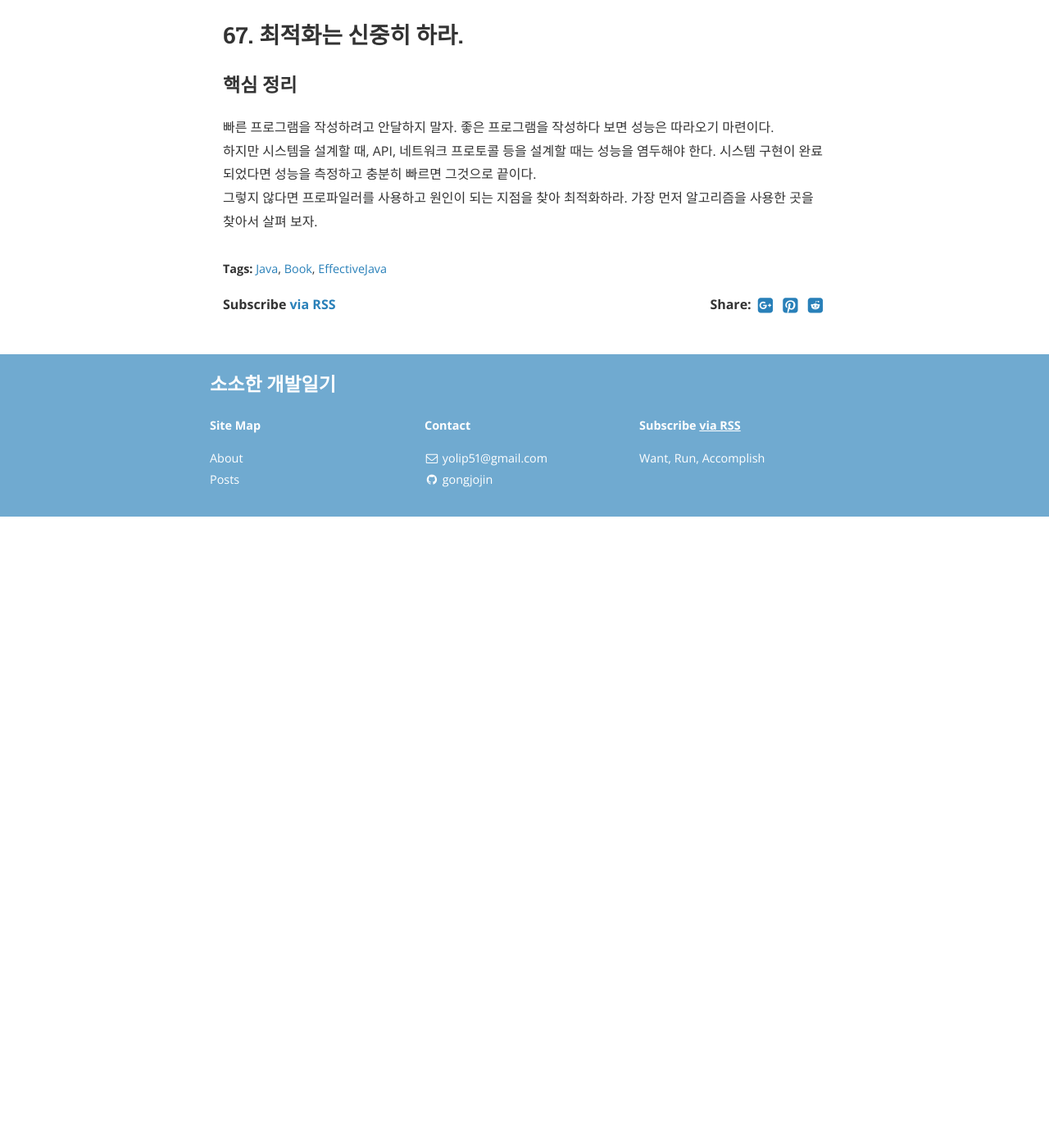
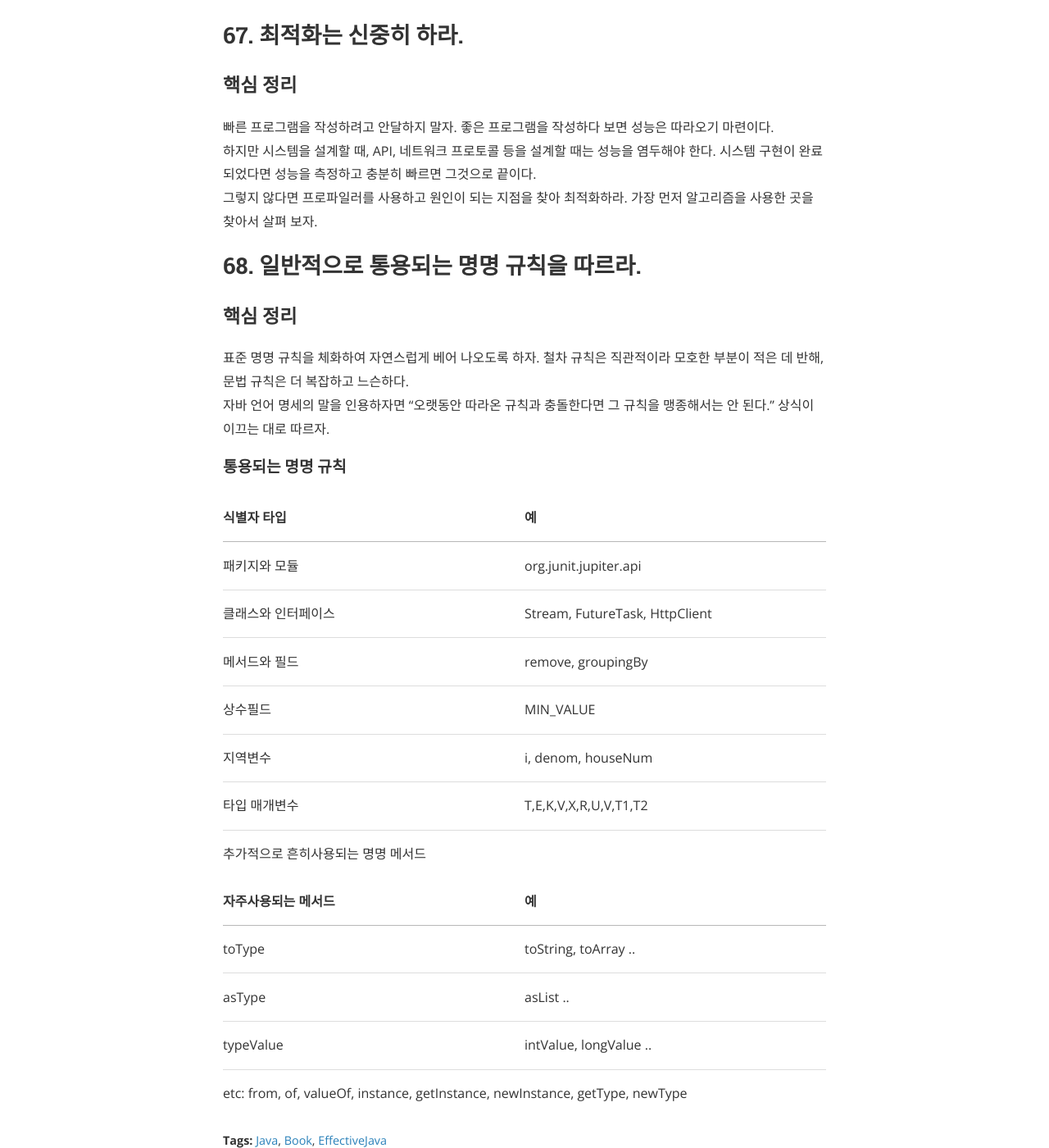
Before and after one commit to gonghojin/gonghojin.github.io, a Jekyll site: the page built from _posts/book/java/effectiveJava/2019-11-23-effectiveJava.md, in a window 1280 px wide and 1400 px high, scrolled down 3312 px. Shown: the whole window at 82% size. Built offline with Jekyll 4.4.1, drawn with Linux system fonts in a browser that asks for light colours; nearby versions of some CDN libraries; comment, search, counter and statistics services are not loaded; before the commit the page ends 3942 px from its top, so only the background shows below that.

Commit message:
Add: 이펙티브자바_68. 일반적으로 통용되는 명명 규칙을 따르라.

```diff
--- a/_posts/book/java/effectiveJava/2019-11-23-effectiveJava.md
+++ b/_posts/book/java/effectiveJava/2019-11-23-effectiveJava.md
@@ -77,3 +77,31 @@ cover:  "/assets/instacode.png"
 빠른 프로그램을 작성하려고 안달하지 말자. 좋은 프로그램을 작성하다 보면 성능은 따라오기 마련이다.
 하지만 시스템을 설계할 때, API, 네트워크 프로토콜 등을 설계할 때는 성능을 염두해야 한다. 시스템 구현이 완료되었다면 성능을 측정하고 충분히 빠르면 그것으로 끝이다.
 그렇지 않다면 프로파일러를 사용하고 원인이 되는 지점을 찾아 최적화하라. 가장 먼저 알고리즘을 사용한 곳을 찾아서 살펴 보자.
+
+## 68. 일반적으로 통용되는 명명 규칙을 따르라.
+### 핵심 정리
+표준 명명 규칙을 체화하여 자연스럽게 베어 나오도록 하자. 철차 규칙은 직관적이라 모호한 부분이 적은 데 반해, 문법 규칙은 더 복잡하고 느슨하다.
+자바 언어 명세의 말을 인용하자면 "오랫동안 따라온 규칙과 충돌한다면 그 규칙을 맹종해서는 안 된다." 상식이 이끄는 대로 따르자.
+
+#### 통용되는 명명 규칙
+
+식별자 타입 | 예
+---- | ----
+패키지와 모듈 | org.junit.jupiter.api
+클래스와 인터페이스 | Stream, FutureTask, HttpClient
+메서드와 필드 | remove, groupingBy
+상수필드 | MIN_VALUE
+지역변수 | i, denom, houseNum
+타입 매개변수 | T,E,K,V,X,R,U,V,T1,T2
+
+
+
+추가적으로 흔히사용되는 명명 메서드
+
+자주사용되는 메서드 | 예
+---- | ----
+toType | toString, toArray ..
+asType | asList ..
+typeValue | intValue, longValue ..
+
+etc: from, of, valueOf, instance, getInstance, newInstance, getType, newType
```
